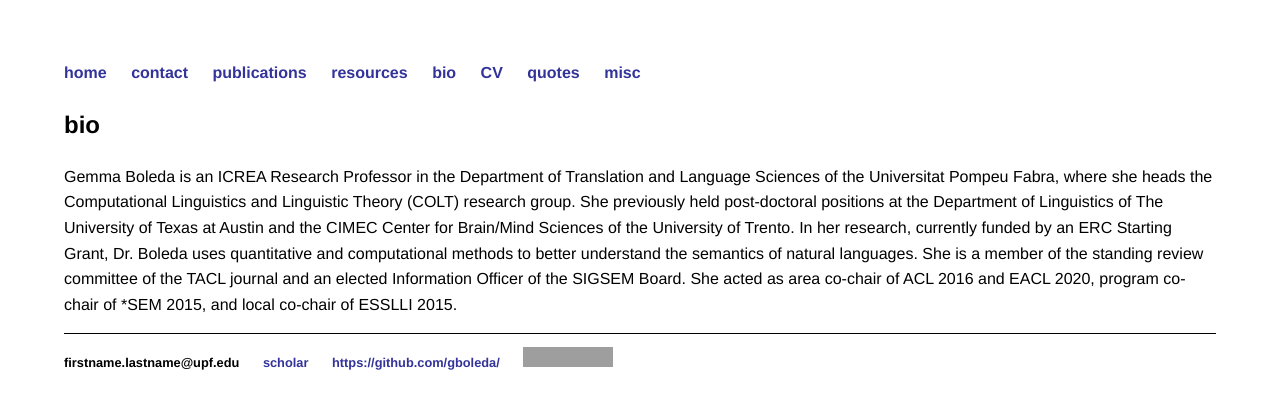
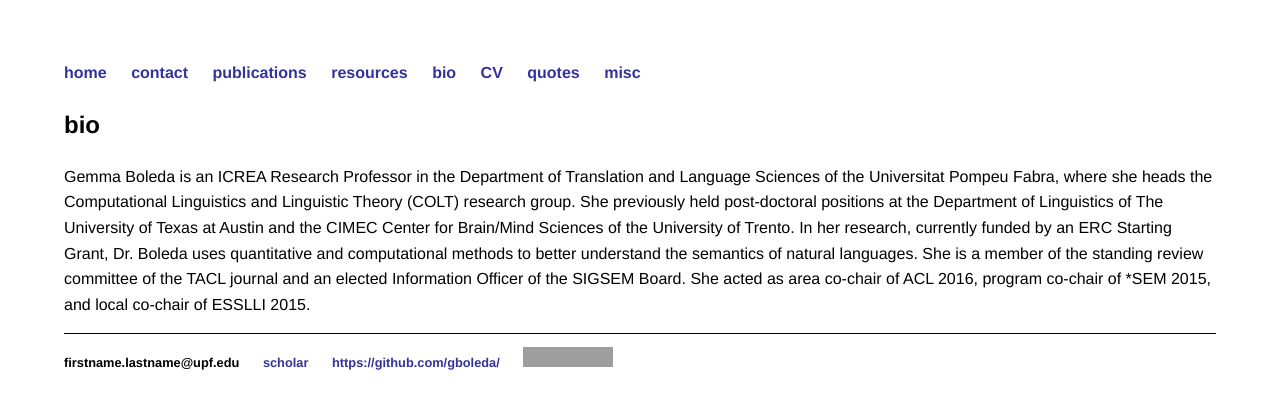
Before and after one commit to gboleda/gboleda.github.io, a Jekyll site: the page built from bio.md, in a window 1280 px wide. Shown: the top 409 px of the page. Built offline with Jekyll 4.4.1, drawn with Linux system fonts in a browser that asks for light colours; grey boxes are pictures that could not be loaded.

Commit message:
Update bio.md
remove eacl 2020 area chair

```diff
--- a/bio.md
+++ b/bio.md
@@ -5,4 +5,4 @@
 
 ## bio
 
-Gemma Boleda is an ICREA Research Professor in the Department of Translation and Language Sciences of the Universitat Pompeu Fabra, where she heads the Computational Linguistics and Linguistic Theory (COLT) research group. She previously held post-doctoral positions at the Department of Linguistics of The University of Texas at Austin and the CIMEC Center for Brain/Mind Sciences of the University of Trento. In her research, currently funded by an ERC Starting Grant, Dr. Boleda uses quantitative and computational methods to better understand the semantics of natural languages. She is a member of the standing review committee of the TACL journal and an elected Information Officer of the SIGSEM Board. She acted as area co-chair of ACL 2016 and EACL 2020, program co-chair of *SEM 2015, and local co-chair of ESSLLI 2015.
+Gemma Boleda is an ICREA Research Professor in the Department of Translation and Language Sciences of the Universitat Pompeu Fabra, where she heads the Computational Linguistics and Linguistic Theory (COLT) research group. She previously held post-doctoral positions at the Department of Linguistics of The University of Texas at Austin and the CIMEC Center for Brain/Mind Sciences of the University of Trento. In her research, currently funded by an ERC Starting Grant, Dr. Boleda uses quantitative and computational methods to better understand the semantics of natural languages. She is a member of the standing review committee of the TACL journal and an elected Information Officer of the SIGSEM Board. She acted as area co-chair of ACL 2016, program co-chair of *SEM 2015, and local co-chair of ESSLLI 2015.
```
